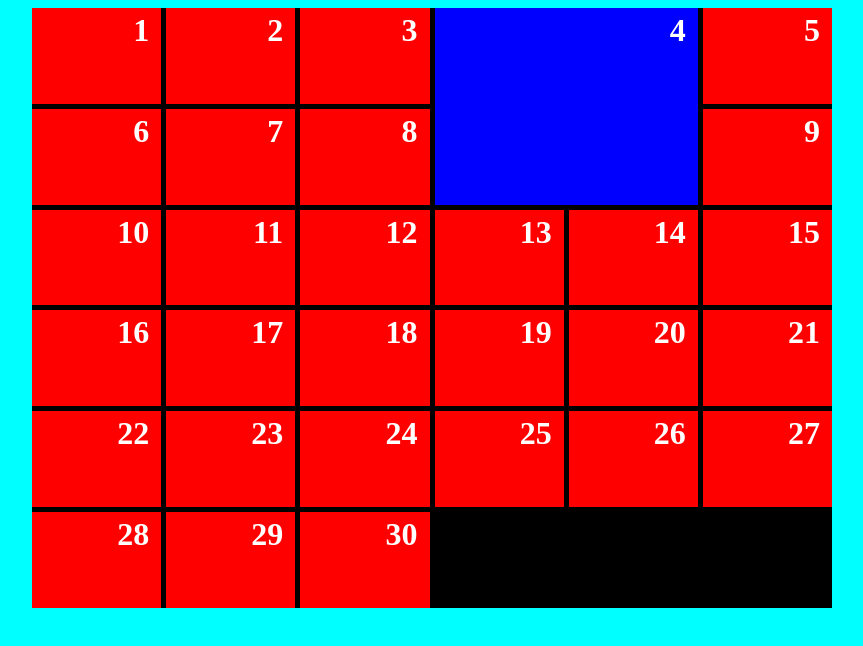
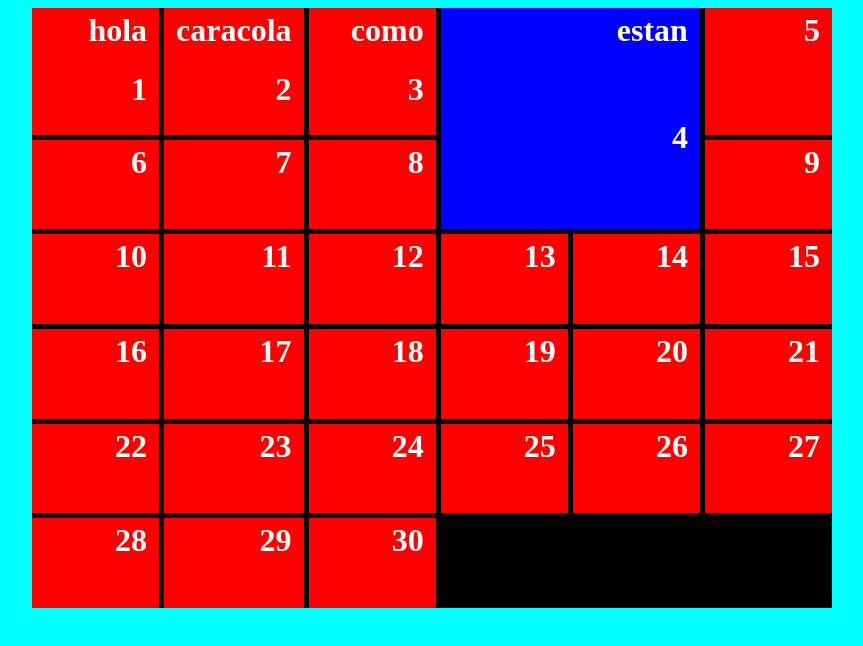
Before and after one commit to asanreyl/etsrepos, a plain HTML site: page index.html in a window 1280 px wide. Shown: the whole page, without its empty margins (208-1071 px from the left). Drawn offline with Linux system fonts and the light colour scheme.

Commit message:
commirt prueba terminal

```diff
--- a/index.html
+++ b/index.html
@@ -11,10 +11,10 @@
 
   <div class="gridprincipal">
 
-    <div class="item"></div>
-    <div class="item"></div>
-    <div class="item"></div>
-    <div class="item"></div>
+    <div class="item">hola</div>
+    <div class="item">caracola</div>
+    <div class="item">como</div>
+    <div class="item">estan</div>
     <div class="item"></div>
     <div class="item"></div>
     <div class="item"></div>
```
